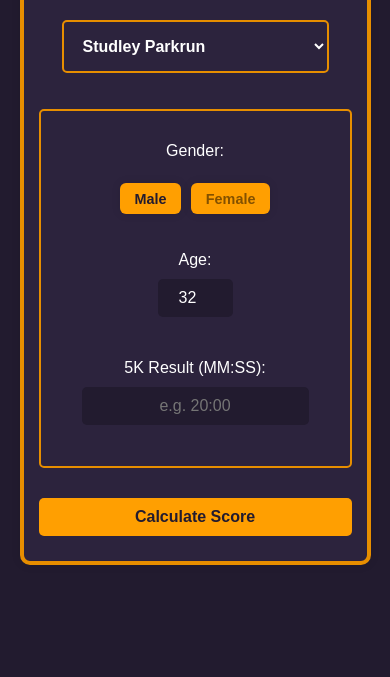
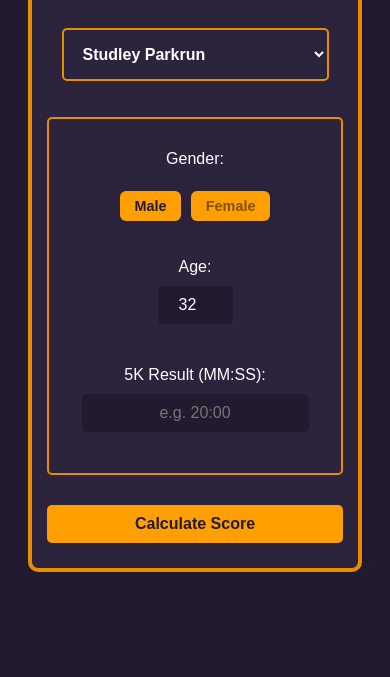
Before and after one commit to d4vidholly/TAG-running, a plain HTML site: page index.html in a window 390 px wide. Shown: the part 167-844 px from the top of the page. Drawn offline with nearby package versions, Linux system fonts and the light colour scheme.

Commit message:
mobile update

```diff
--- a/styles.css
+++ b/styles.css
@@ -135,13 +135,13 @@ border: solid 2px #e78e00;
     padding: 0 20px;
   }
 
-  @media (max-width: 480px) {
+@media (max-width: 480px) {
   body {
-    padding: 10px;
+    padding: 20px;
   }
 
   .container {
-    width: 90vw;
+    width: 100%;
     padding: 15px;
     box-sizing: border-box;
   }
```
